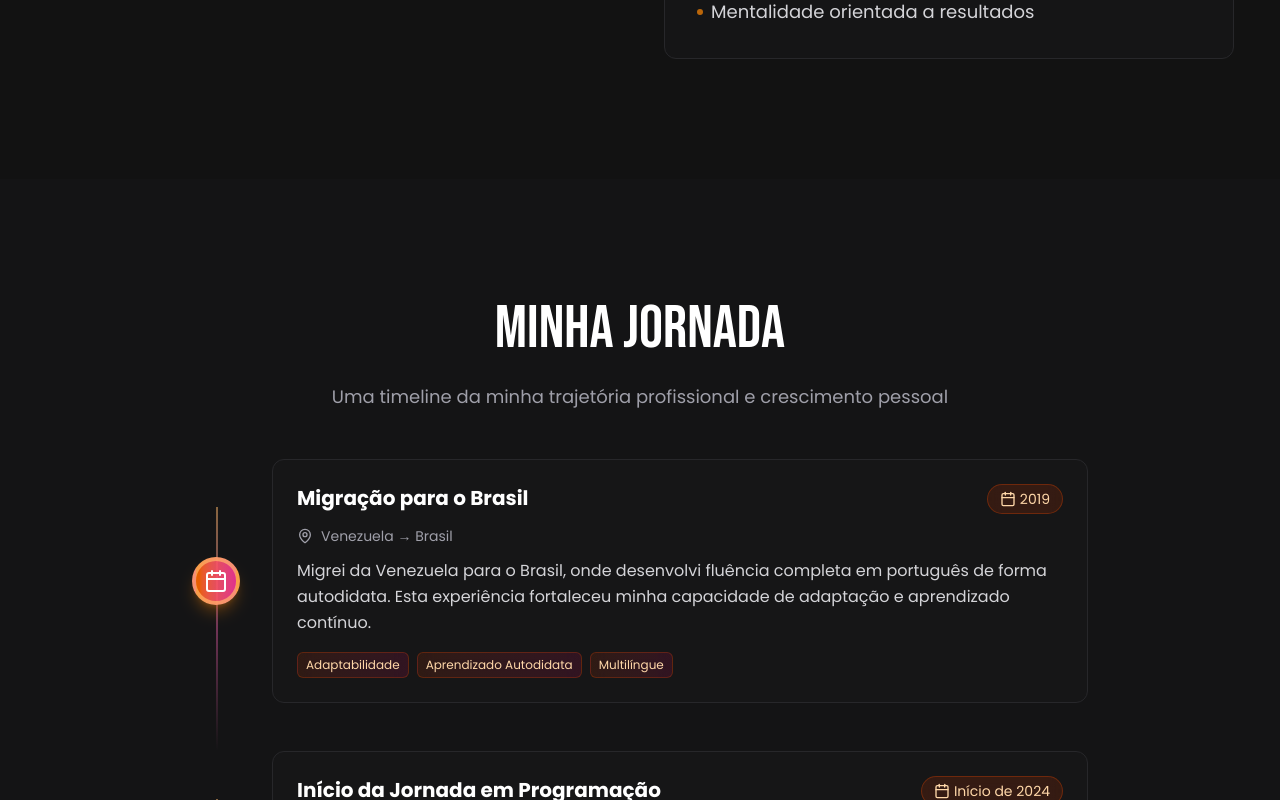
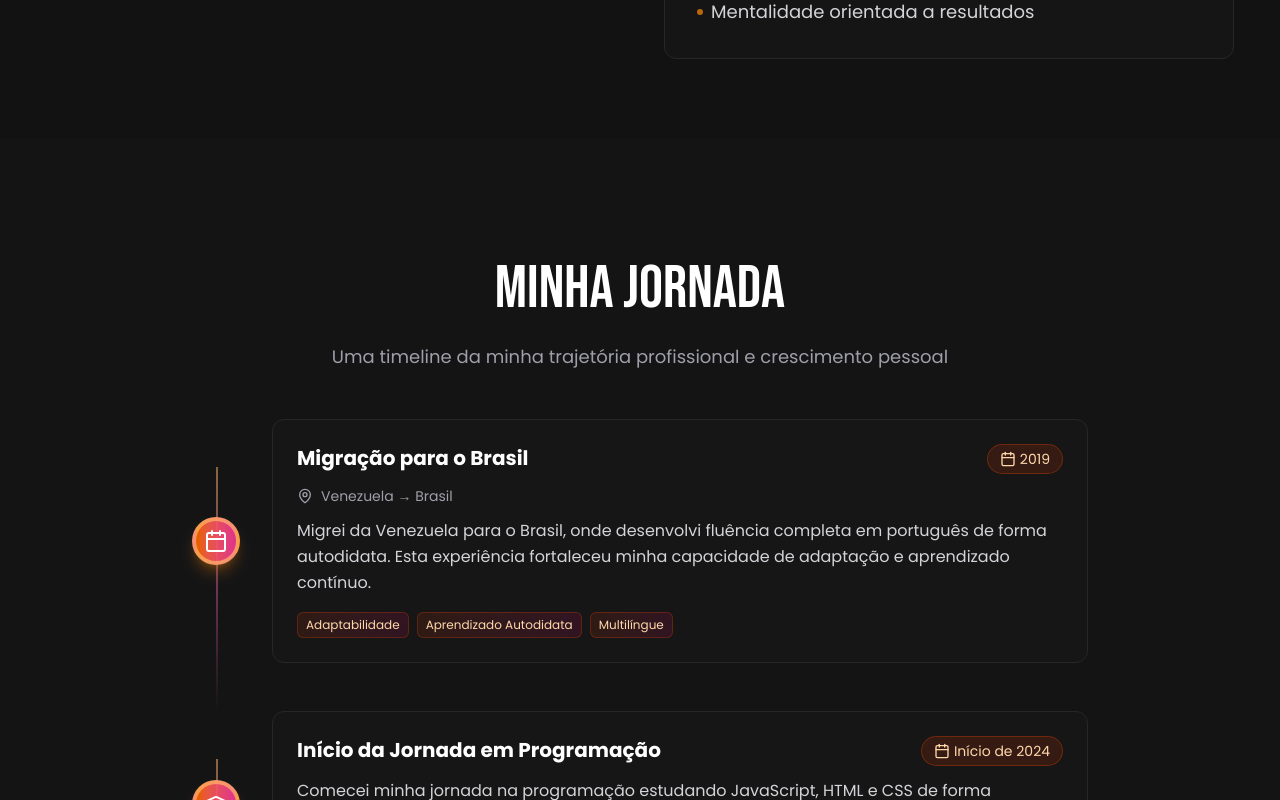
Before and after one commit to Carvajal-daniel/portfolio, a Next.js app: page / in a window 1280 px wide. Shown: the part 1480-2280 px from the top of the page. Built offline with nearby package versions, Linux system fonts and the light colour scheme.

Commit message:
ajuste nas posicoes dos componentes

```diff
--- a/src/app/page.tsx
+++ b/src/app/page.tsx
@@ -70,7 +70,7 @@ export default function Home() {
         {/* Timeline */}
         <section
           id="projects"
-          className="bg-zinc-900/30 overflow-x-hidden relative min-h-screen -mt-10 flex items-center justify-center py-20"
+          className="bg-zinc-900/30 overflow-x-hidden relative min-h-screen -mt-20 flex items-center justify-center py-20"
         >
           <AboutMeTimeline />
         </section>
--- a/src/components/Jornada/AboutMeTimeline.tsx
+++ b/src/components/Jornada/AboutMeTimeline.tsx
@@ -3,7 +3,6 @@ import React, { useState, useEffect, useRef } from 'react';
 import { motion } from "framer-motion";
 import { Calendar, MapPin, Award, Code, Briefcase, GraduationCap } from 'lucide-react';
 import { Bebas_Neue } from 'next/font/google';
-import AnimatedBgImage from '@/utils/AnimatedBgImage';
 
 
 const bebasNeue = Bebas_Neue({
@@ -199,7 +198,7 @@ export default function AboutMeTimeline() {
 
   return (
     <div>
-      <div className="w-full px-4 lg:-mt-10 sm:px-6 lg:px-8 relative z-10">
+      <div className="w-full px-4 lg:-mt-10 sm:px-6 -mt-24 lg:px-8 relative z-10">
 
         {/* Timeline Section */}
         <motion.div
```
